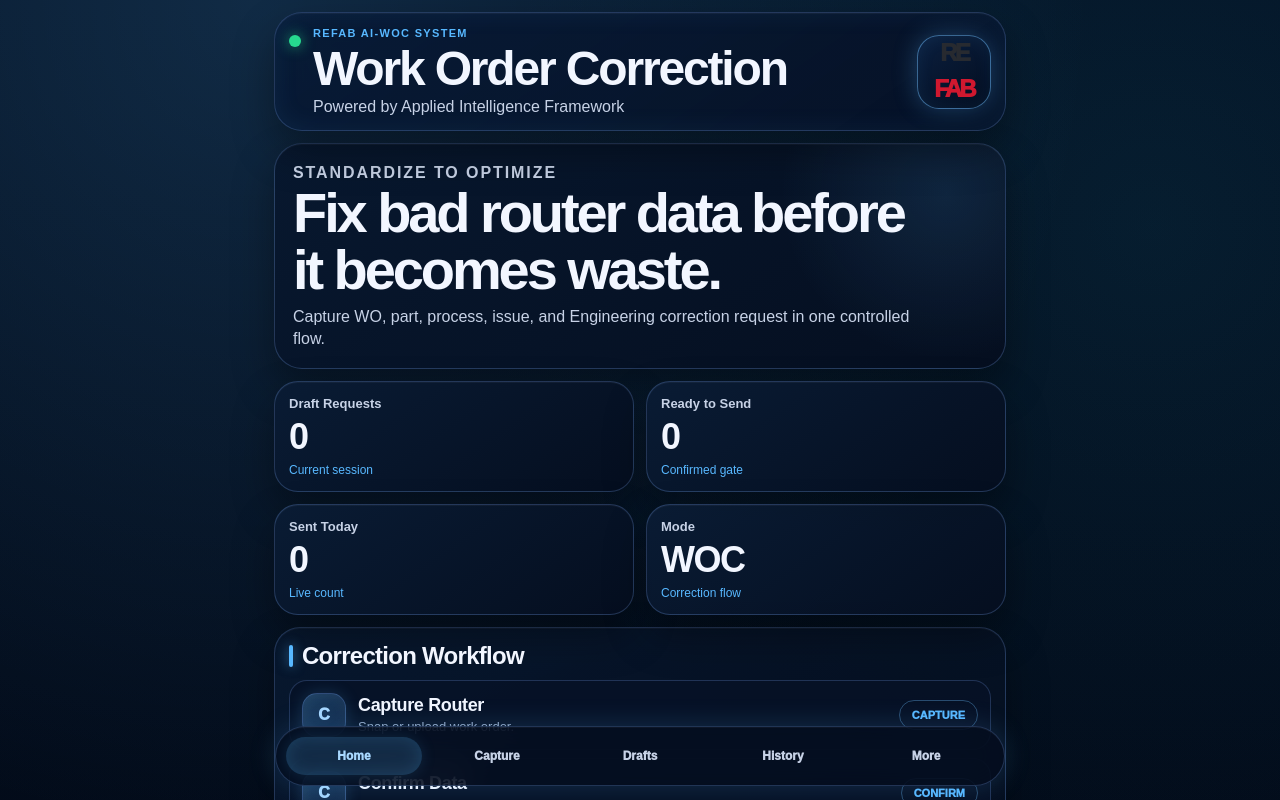
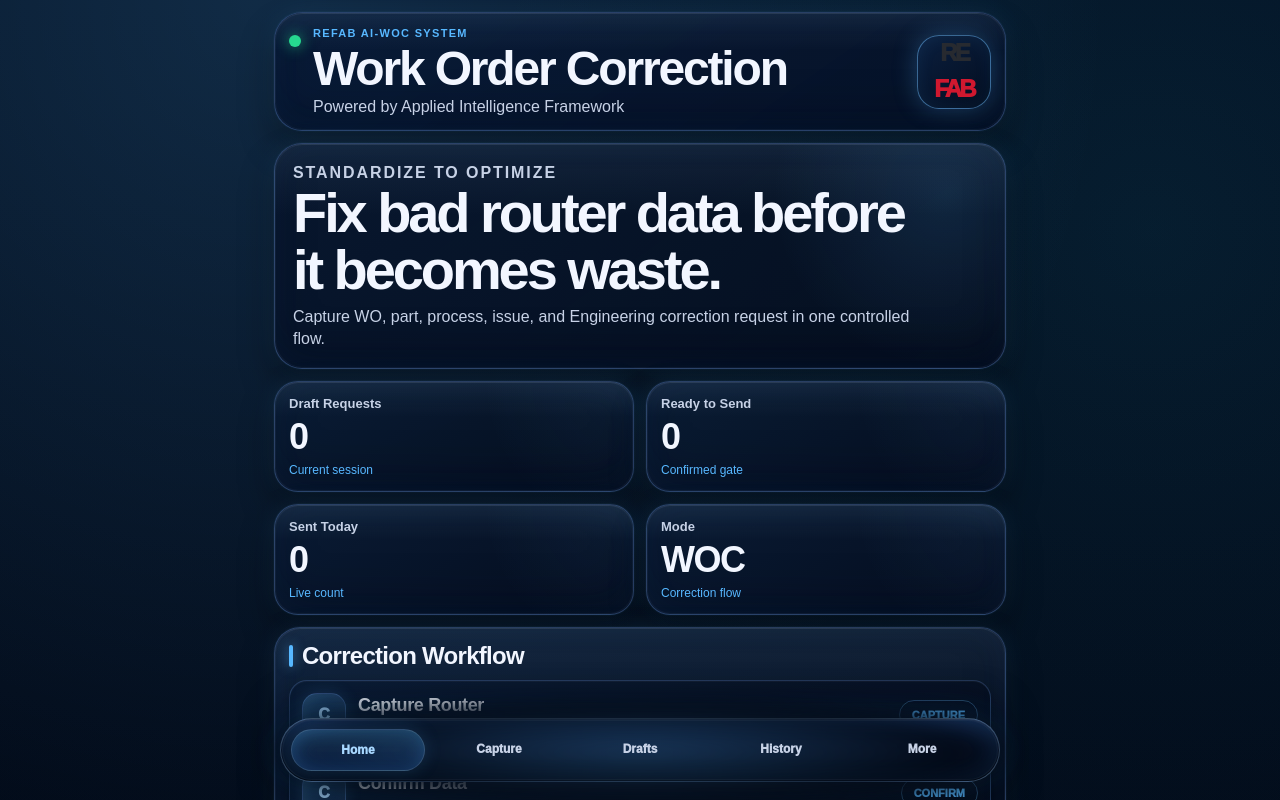
Before and after one commit to kool1160/Applied-intelligence-Ai-Woc, a Next.js app: page / in a window 1280 px wide. Shown: the top 800 px of the page. Built offline with nearby package versions, Linux system fonts and the light colour scheme.

Commit message:
Add lifted chrome dock and stronger card borders

```diff
--- a/app/globals.css
+++ b/app/globals.css
@@ -5,8 +5,9 @@
   --panel: #08182f;
   --panel-2: #0a1c35;
   --panel-3: #0c2141;
-  --line: rgba(130, 175, 255, 0.24);
-  --line-strong: rgba(110, 190, 255, 0.46);
+  --line: rgba(130, 175, 255, 0.28);
+  --line-strong: rgba(110, 190, 255, 0.52);
+  --chrome-line: rgba(168, 216, 255, 0.38);
   --glow: rgba(88, 184, 255, 0.2);
   --blue: #58b8ff;
   --soft-blue: #a8d8ff;
@@ -24,34 +25,69 @@ html { scroll-behavior: smooth; }
 
 body {
   margin: 0;
+  min-height: 100svh;
   font-family: Arial, Helvetica, sans-serif;
   background:
     radial-gradient(circle at 20% 0%, rgba(88, 184, 255, 0.16), transparent 28%),
     radial-gradient(circle at 90% 8%, rgba(46, 201, 232, 0.08), transparent 24%),
     linear-gradient(180deg, #031022 0%, var(--bg) 48%, #01040b 100%);
   color: var(--text);
+  overflow-x: hidden;
 }
 
 .shell {
   width: 100%;
   max-width: 760px;
   margin: 0 auto;
-  padding: 12px 14px 112px;
+  padding: 12px 14px 178px;
 }
 
 .top-card,
 .hero-card,
 .workflow-card,
 .panel,
-.stats-grid article,
-.bottom-nav {
+.stats-grid article {
+  position: relative;
+  isolation: isolate;
   border: 1px solid var(--line);
-  background: linear-gradient(145deg, rgba(8, 24, 47, 0.94), rgba(4, 13, 28, 0.94));
-  box-shadow: 0 20px 40px rgba(0, 0, 0, 0.34), inset 0 1px 0 rgba(255, 255, 255, 0.04);
+  background:
+    linear-gradient(145deg, rgba(10, 28, 53, 0.96), rgba(4, 13, 28, 0.96));
+  box-shadow:
+    0 18px 34px rgba(0, 0, 0, 0.42),
+    0 0 0 1px rgba(88, 184, 255, 0.045),
+    0 0 26px rgba(88, 184, 255, 0.11),
+    inset 0 1px 0 rgba(255, 255, 255, 0.06),
+    inset 0 -18px 42px rgba(2, 8, 20, 0.28);
+}
+
+.top-card::before,
+.hero-card::before,
+.workflow-card::before,
+.panel::before,
+.stats-grid article::before {
+  content: '';
+  position: absolute;
+  inset: 0;
+  z-index: -1;
+  border-radius: inherit;
+  background: linear-gradient(180deg, rgba(168, 216, 255, 0.08), transparent 32%);
+  pointer-events: none;
+}
+
+.top-card::after,
+.hero-card::after,
+.workflow-card::after,
+.panel::after,
+.stats-grid article::after {
+  content: '';
+  position: absolute;
+  inset: 0;
+  border-radius: inherit;
+  pointer-events: none;
+  box-shadow: inset 0 0 0 1px rgba(168, 216, 255, 0.05), inset 0 0 32px rgba(88, 184, 255, 0.045);
 }
 
 .top-card {
-  position: relative;
   display: grid;
   grid-template-columns: auto 1fr auto;
   gap: 12px;
@@ -59,19 +95,10 @@ body {
   padding: 14px;
   border-radius: 28px;
   background:
-    linear-gradient(145deg, rgba(14, 38, 76, 0.46), rgba(6, 18, 39, 0.82)),
-    rgba(3, 16, 34, 0.9);
-  backdrop-filter: blur(16px);
+    linear-gradient(145deg, rgba(14, 38, 76, 0.5), rgba(6, 18, 39, 0.86)),
+    rgba(3, 16, 34, 0.92);
+  backdrop-filter: blur(16px) saturate(130%);
   overflow: hidden;
-}
-
-.top-card::after {
-  content: '';
-  position: absolute;
-  inset: 0;
-  pointer-events: none;
-  border-radius: inherit;
-  box-shadow: inset 0 0 26px rgba(88, 184, 255, 0.08), 0 0 22px rgba(88, 184, 255, 0.12);
 }
 
 .status-dot {
@@ -135,9 +162,10 @@ body {
   margin-top: 12px;
   padding: 18px;
   border-radius: 28px;
+  border-color: rgba(130, 175, 255, 0.3);
   background:
-    radial-gradient(circle at 92% 22%, rgba(88, 184, 255, 0.12), transparent 24%),
-    linear-gradient(145deg, rgba(8, 24, 47, 0.96), rgba(5, 14, 31, 0.95));
+    radial-gradient(circle at 92% 22%, rgba(88, 184, 255, 0.13), transparent 25%),
+    linear-gradient(145deg, rgba(8, 24, 47, 0.98), rgba(5, 14, 31, 0.96));
 }
 
 .hero-card h2 {
@@ -160,7 +188,9 @@ body {
   min-height: 96px;
   border-radius: 24px;
   padding: 14px;
-  background: linear-gradient(145deg, rgba(10, 28, 53, 0.94), rgba(5, 14, 31, 0.94));
+  background:
+    radial-gradient(circle at 100% 0%, rgba(88,184,255,.08), transparent 40%),
+    linear-gradient(145deg, rgba(10, 28, 53, 0.96), rgba(5, 14, 31, 0.96));
 }
 .stats-grid span { display: block; color: var(--muted); font-size: 13px; font-weight: 900; }
 .stats-grid strong { display: block; margin-top: 8px; font-size: 36px; line-height: 1; letter-spacing: -0.04em; }
@@ -171,6 +201,7 @@ body {
   margin: 12px 0;
   padding: 14px;
   border-radius: 26px;
+  scroll-margin-top: 12px;
 }
 
 .section-title {
@@ -196,9 +227,13 @@ body {
   align-items: center;
   margin-top: 8px;
   padding: 12px;
-  border: 1px solid rgba(130,175,255,.22);
+  border: 1px solid rgba(130,175,255,.24);
   border-radius: 18px;
-  background: rgba(7, 18, 39, 0.76);
+  background:
+    linear-gradient(145deg, rgba(10, 28, 53, 0.82), rgba(5, 14, 31, 0.82));
+  box-shadow:
+    inset 0 1px 0 rgba(255,255,255,0.035),
+    0 10px 22px rgba(0,0,0,0.22);
 }
 .icon-box {
   display: grid;
@@ -237,18 +272,19 @@ textarea {
   width: 100%;
   margin-top: 6px;
   padding: 12px 13px;
-  border: 1px solid rgba(110, 165, 255, 0.3);
+  border: 1px solid rgba(110, 165, 255, 0.32);
   border-radius: 14px;
-  background: rgba(3, 9, 21, 0.92);
+  background: rgba(3, 9, 21, 0.94);
   color: var(--text);
   font: inherit;
   outline: none;
+  box-shadow: inset 0 1px 0 rgba(255,255,255,0.035);
 }
 input:focus,
 select:focus,
 textarea:focus {
   border-color: var(--line-strong);
-  box-shadow: 0 0 0 3px rgba(88, 184, 255, 0.12);
+  box-shadow: 0 0 0 3px rgba(88, 184, 255, 0.12), inset 0 1px 0 rgba(255,255,255,0.04);
 }
 textarea { min-height: 104px; }
 .field-grid { display: grid; grid-template-columns: 1fr; gap: 0; }
@@ -263,12 +299,13 @@ button {
   color: var(--dark-text);
   font-weight: 950;
   font-size: 15px;
-  box-shadow: 0 0 18px rgba(88,184,255,.22);
+  box-shadow: 0 0 18px rgba(88,184,255,.22), inset 0 1px 0 rgba(255,255,255,.36);
 }
 button.secondary {
-  background: rgba(16, 39, 74, 0.9);
-  border: 1px solid rgba(130,175,255,.24);
+  background: rgba(16, 39, 74, 0.92);
+  border: 1px solid rgba(130,175,255,.26);
   color: var(--text);
+  box-shadow: inset 0 1px 0 rgba(255,255,255,.04);
 }
 button:disabled { opacity: 0.45; }
 .button-row { display: grid; grid-template-columns: 1fr 1fr; gap: 10px; }
@@ -277,15 +314,15 @@ button:disabled { opacity: 0.45; }
   width: 100%;
   margin-top: 10px;
   border-radius: 16px;
-  border: 1px solid rgba(110, 165, 255, 0.3);
+  border: 1px solid rgba(110, 165, 255, 0.32);
 }
 pre {
   white-space: pre-wrap;
   overflow-wrap: anywhere;
   padding: 13px;
-  border: 1px solid rgba(110, 165, 255, 0.26);
+  border: 1px solid rgba(110, 165, 255, 0.28);
   border-radius: 15px;
-  background: rgba(2, 8, 20, 0.92);
+  background: rgba(2, 8, 20, 0.94);
   color: #dce9ff;
   max-height: 330px;
   overflow: auto;
@@ -295,51 +332,93 @@ pre {
 
 .bottom-nav {
   position: fixed;
-  left: 14px;
-  right: 14px;
-  bottom: max(14px, env(safe-area-inset-bottom));
-  z-index: 20;
-  max-width: 730px;
+  left: 16px;
+  right: 16px;
+  bottom: max(18px, calc(env(safe-area-inset-bottom) + 10px));
+  z-index: 30;
+  max-width: 720px;
   margin: 0 auto;
   display: grid;
-  grid-template-columns: repeat(5, 1fr);
+  grid-template-columns: repeat(5, minmax(0, 1fr));
   gap: 7px;
   padding: 10px;
+  border: 1px solid var(--chrome-line);
+  border-radius: 32px;
+  background:
+    linear-gradient(180deg, rgba(20, 43, 82, 0.92), rgba(4, 12, 28, 0.96)),
+    rgba(5, 14, 31, 0.96);
+  backdrop-filter: blur(22px) saturate(145%);
+  -webkit-backdrop-filter: blur(22px) saturate(145%);
+  box-shadow:
+    0 -10px 38px rgba(2, 8, 20, 0.58),
+    0 16px 44px rgba(0, 0, 0, 0.48),
+    0 0 34px rgba(88, 184, 255, 0.24),
+    inset 0 1px 0 rgba(255,255,255,0.11),
+    inset 0 -1px 0 rgba(4, 10, 22, 0.8);
+}
+
+.bottom-nav::before {
+  content: '';
+  position: absolute;
+  inset: -18px -12px -22px;
+  z-index: -1;
+  border-radius: 40px;
+  background:
+    radial-gradient(ellipse at center, rgba(88, 184, 255, 0.18), rgba(2, 8, 20, 0.88) 62%, transparent 76%);
+  filter: blur(10px);
+  pointer-events: none;
+}
+
+.bottom-nav::after {
+  content: '';
+  position: absolute;
+  inset: 1px;
   border-radius: 30px;
-  background: rgba(5, 14, 31, 0.76);
-  backdrop-filter: blur(18px);
-  box-shadow: 0 0 28px rgba(88, 184, 255, 0.18), inset 0 1px 0 rgba(255,255,255,0.04);
+  pointer-events: none;
+  box-shadow: inset 0 0 0 1px rgba(255,255,255,0.035), inset 0 0 28px rgba(88,184,255,0.06);
 }
+
 .bottom-nav a {
+  position: relative;
+  z-index: 1;
+  min-width: 0;
   text-decoration: none;
   text-align: center;
-  padding: 12px 4px;
-  border-radius: 20px;
+  padding: 13px 4px;
+  border-radius: 22px;
   color: var(--muted);
   font-size: 12px;
   font-weight: 950;
+  white-space: nowrap;
+  transition: transform 160ms ease, background 160ms ease, color 160ms ease;
 }
+.bottom-nav a:active { transform: scale(0.97); }
 .bottom-nav .active {
   color: var(--soft-blue);
-  background: rgba(88,184,255,.16);
-  box-shadow: inset 0 0 18px rgba(88,184,255,.16), 0 0 16px rgba(88,184,255,.14);
+  background: linear-gradient(180deg, rgba(88,184,255,.22), rgba(47,123,255,.16));
+  border: 1px solid rgba(168,216,255,.22);
+  box-shadow:
+    inset 0 0 18px rgba(88,184,255,.18),
+    0 0 18px rgba(88,184,255,.18);
 }
+
 .status {
   position: fixed;
   left: 16px;
   right: 16px;
-  bottom: 88px;
-  z-index: 22;
+  bottom: 104px;
+  z-index: 32;
   max-width: 720px;
   margin: 0 auto;
   padding: 12px;
-  border-radius: 14px;
+  border-radius: 16px;
   background: #0d1b34;
   border: 1px solid rgba(110, 165, 255, 0.4);
+  box-shadow: 0 10px 28px rgba(0,0,0,0.3);
 }
 
 @media (max-width: 620px) {
-  .shell { padding: 10px 12px 112px; }
+  .shell { padding: 10px 14px 178px; }
   .top-card { grid-template-columns: auto 1fr; gap: 10px; padding: 13px; }
   .icon-tile { display: none; }
   .top-copy h1 { font-size: clamp(31px, 10vw, 44px); }
@@ -350,11 +429,12 @@ pre {
   .stats-grid article { min-height: 88px; padding: 12px; }
   .stats-grid strong { font-size: 32px; }
   .workflow-row span { display: none; }
+  .bottom-nav { left: 18px; right: 18px; padding: 9px; gap: 5px; }
 }
 
 @media (max-width: 390px) {
   .top-copy h1 { font-size: 34px; }
   .hero-card h2 { font-size: 33px; }
   .stats-grid article { min-height: 82px; }
-  .bottom-nav a { font-size: 11px; }
+  .bottom-nav a { font-size: 11px; padding: 12px 3px; }
 }
```
